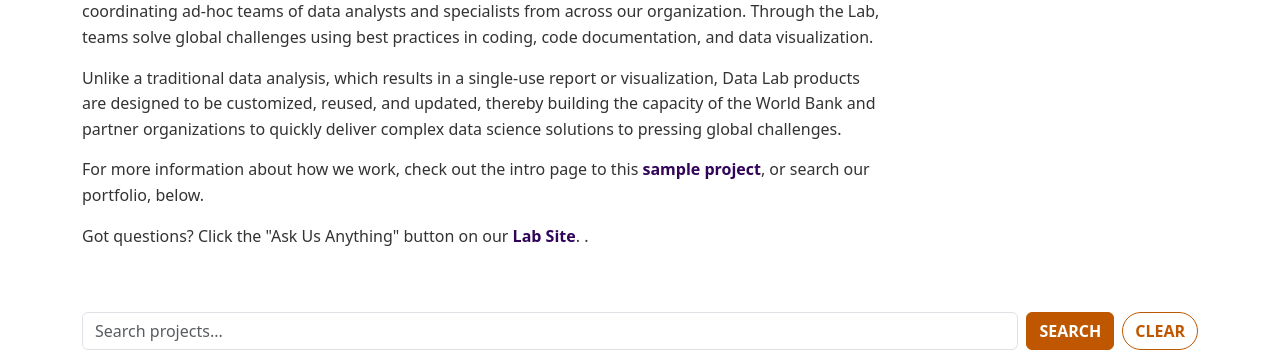
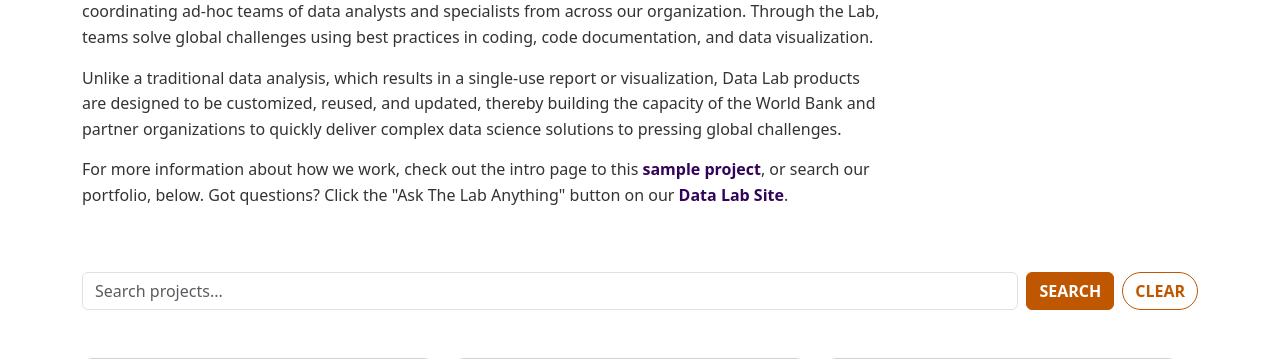
Before and after one commit to datapartnership/projects, a Flask app: page / in a window 1280 px wide. Shown: the part 285-644 px from the top of the page. Run offline with Flask 3, Linux system fonts and the light colour scheme.

Commit message:
updated description

```diff
--- a/templates/index.html
+++ b/templates/index.html
@@ -32,11 +32,10 @@
             </p>
             <p class="data-lab-description">
                 For more information about how we work, check out the intro page to this
-                <a href="https://worldbank.github.io/ethiopia-economic-monitoring/docs/1-intro-to-data-lab.html" target="_blank">sample project</a>, or search our portfolio, below.
+                <a href="https://worldbank.github.io/ethiopia-economic-monitoring/docs/1-intro-to-data-lab.html" target="_blank">sample project</a>, or search our portfolio, below. Got questions? Click the "Ask The Lab Anything" button on our <a href="https://wbdatalab.org" target="_blank">Data Lab Site</a>.
             </p>
             <p class="data-lab-description">
-                Got questions? Click the "Ask Us Anything" button on our <a href="https://wbdatalab.org" target="_blank">Lab Site</a>.
-                <a href="mailto:datalab@123.com"></a>.
+
             </p>
             <br>
             </br>
```
